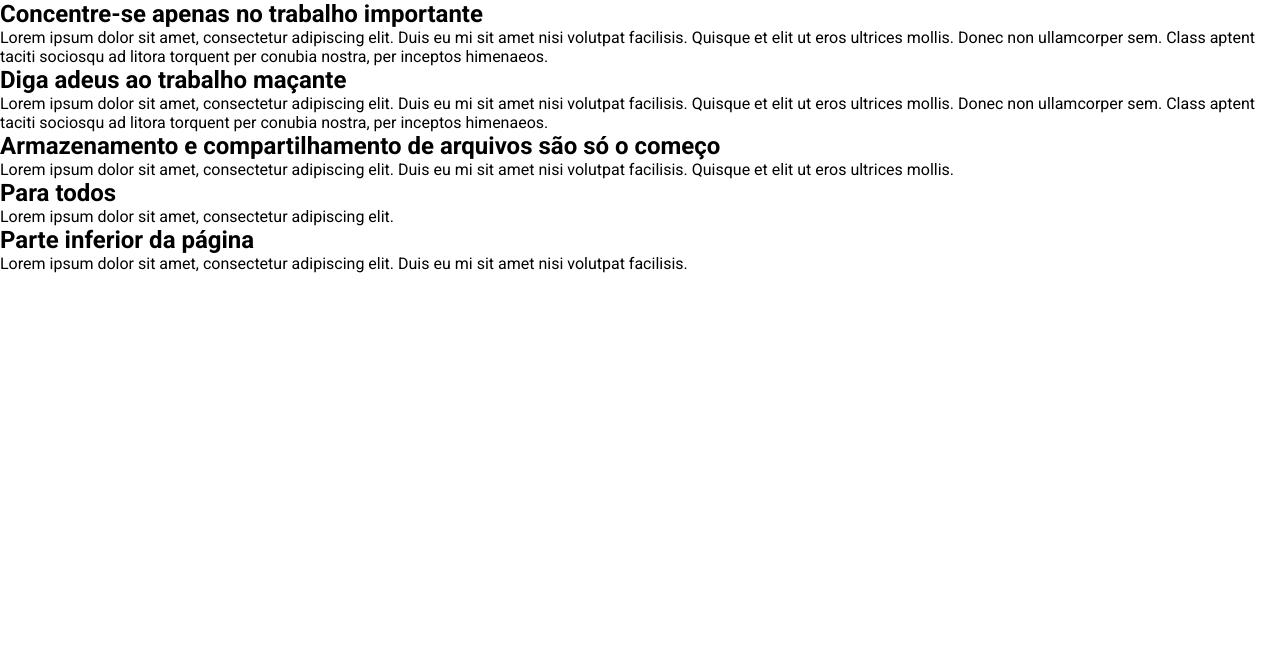
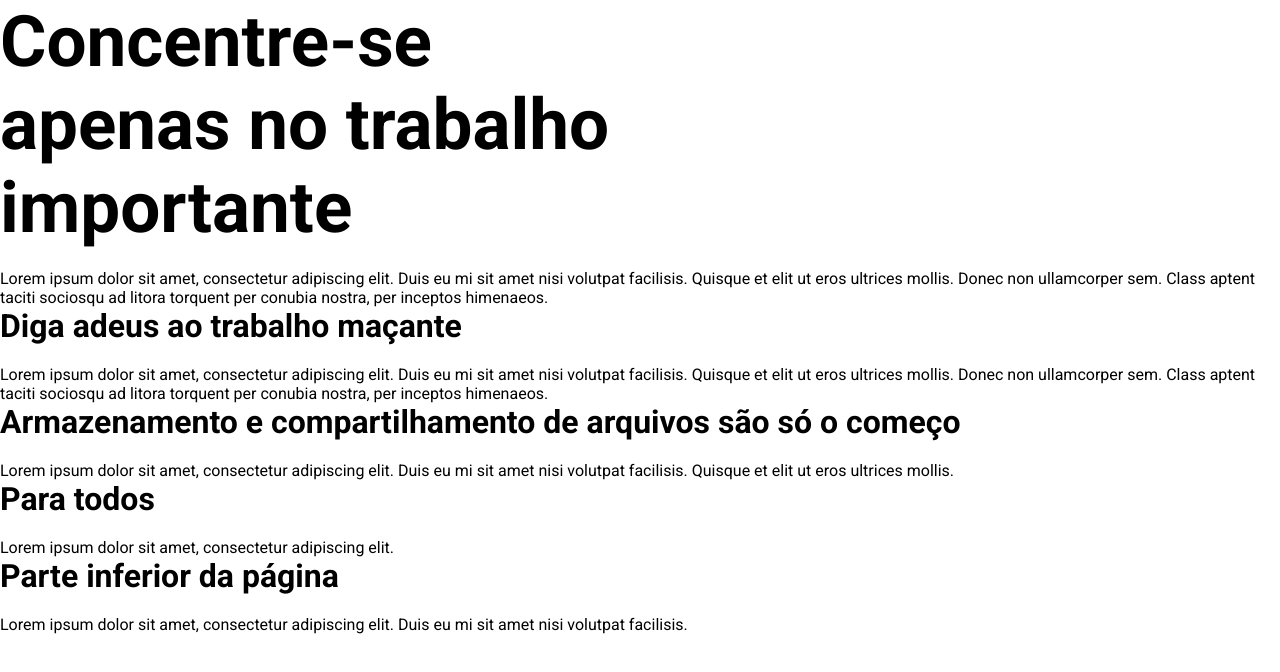
Before and after one commit to midapsh/youtube-clone-dropbox-menu, a React (Create React App) app: page / in a window 1280 px wide. Shown: the top 672 px of the page. Built offline with nearby package versions, Linux system fonts and the light colour scheme.

Commit message:
Add Content style

```diff
--- a/src/components/Section/styles.ts
+++ b/src/components/Section/styles.ts
@@ -41,4 +41,21 @@ export const Container = styled.div`
   }
 `;
 
-export const Content = styled.div``;
+export const Content = styled.div`
+  z-index: 2;
+  position: relative;
+  max-width: 1440px;
+  margin: 0 auto;
+
+  > h2 {
+    font-size: var(--heading-font-size);
+    color: var(--logo-color);
+    max-width: var(--content-width);
+  }
+  > p {
+    margin-top: 20px;
+    font-size: 16px;
+    color: var(--text-color);
+    max-width: vat(--content-width);
+  }
+`;
```
